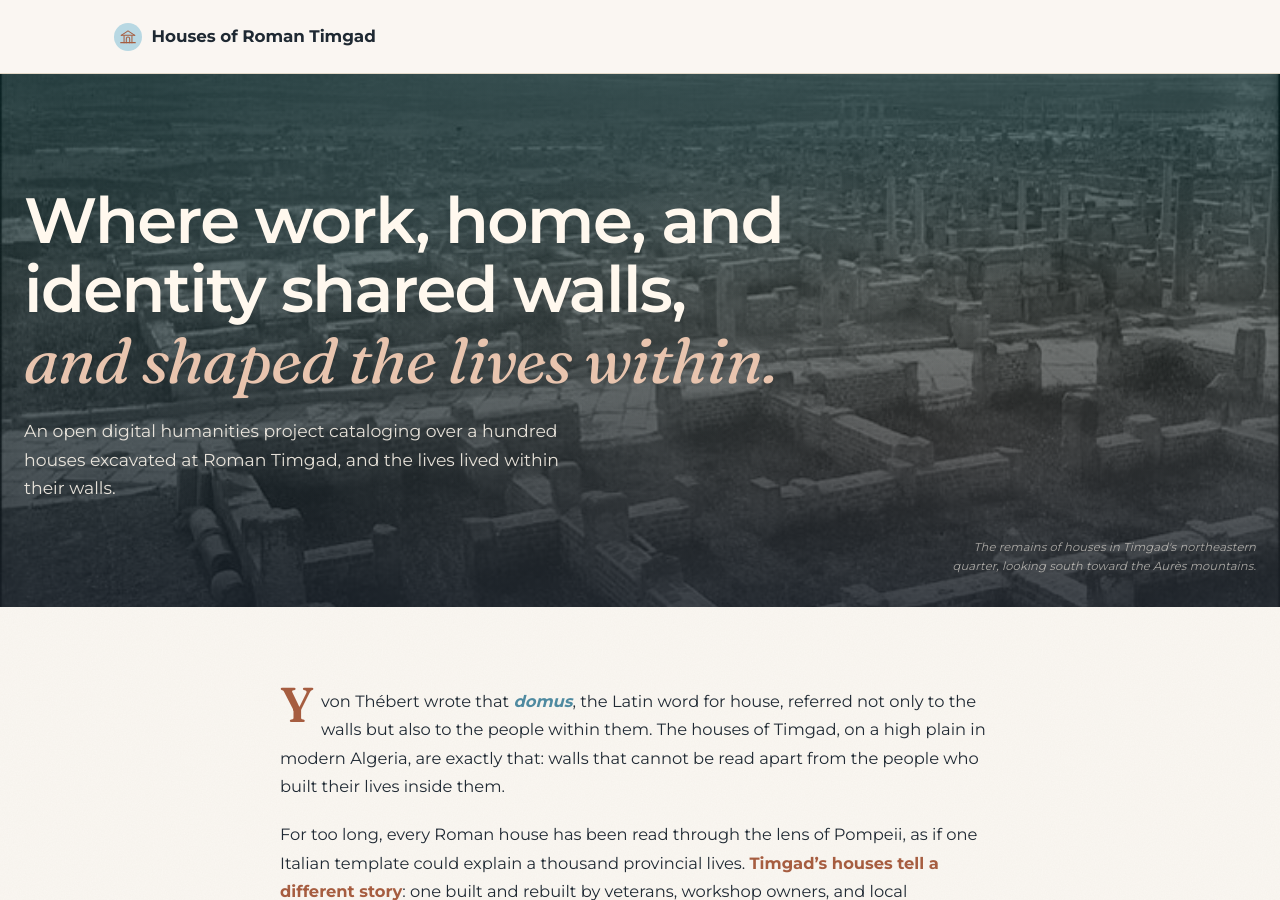
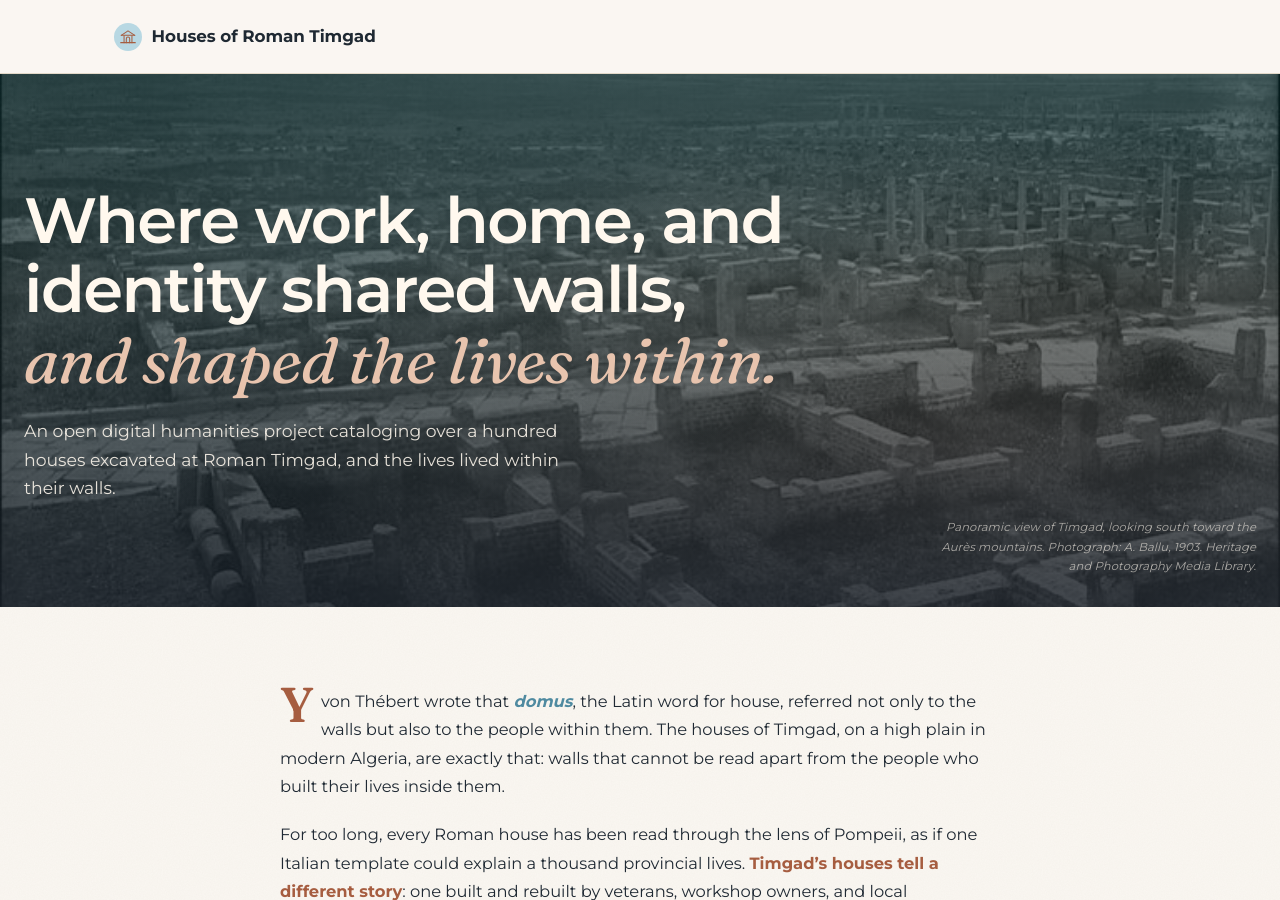
Before and after one commit to kimedher/timgadhouses, a Jekyll site: the page built from index.md, in a window 1280 px wide and 900 px high. Built offline with Jekyll 4.4.1, drawn with Linux system fonts in a browser that asks for light colours.

Commit message:
Credit hero image on home page
Attribute the 1903 panoramic view to A. Ballu via the Heritage and
Photography Media Library, per the source cited in the prospectus.

```diff
--- a/_layouts/home.html
+++ b/_layouts/home.html
@@ -20,7 +20,7 @@
       {% endcomment %}
     </div>
   </div>
-  <p class="hero-bleed-caption">The remains of houses in Timgad's northeastern quarter, looking south toward the Aurès mountains.</p>
+  <p class="hero-bleed-caption">Panoramic view of Timgad, looking south toward the Aurès mountains. Photograph: A. Ballu, 1903. Heritage and Photography Media Library.</p>
 </section>
 
 <section class="container fade-in" style="padding: 5rem 0 2rem;">
```
